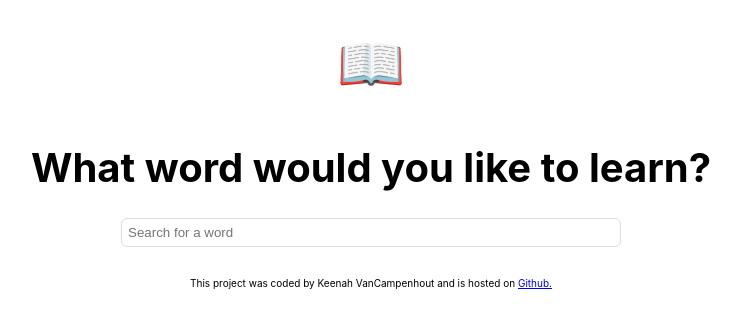
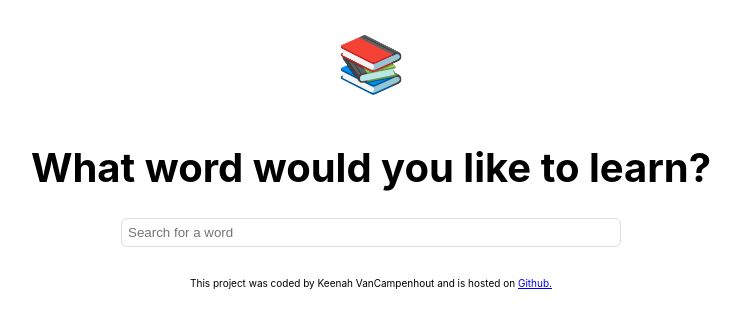
Before and after one commit to kavancamp/dictionary_app, a React (Create React App) app: page / in a window 1280 px wide. Shown: the top 328 px of the page, without its empty margins (269-1010 px from the left). Built offline with nearby package versions, Linux system fonts and the light colour scheme.

Commit message:
Update Dictionary.js

```diff
--- a/src/Dictionary.js
+++ b/src/Dictionary.js
@@ -40,7 +40,7 @@ export default function Dictionary() {
   if (available) {
     return (
       <div className="Dictionary">
-        <h2>📖</h2>
+        <h2>📚</h2>
         <h1>What word would you like to learn?</h1>
         {searchForm}
         <Result results={results} />
```
